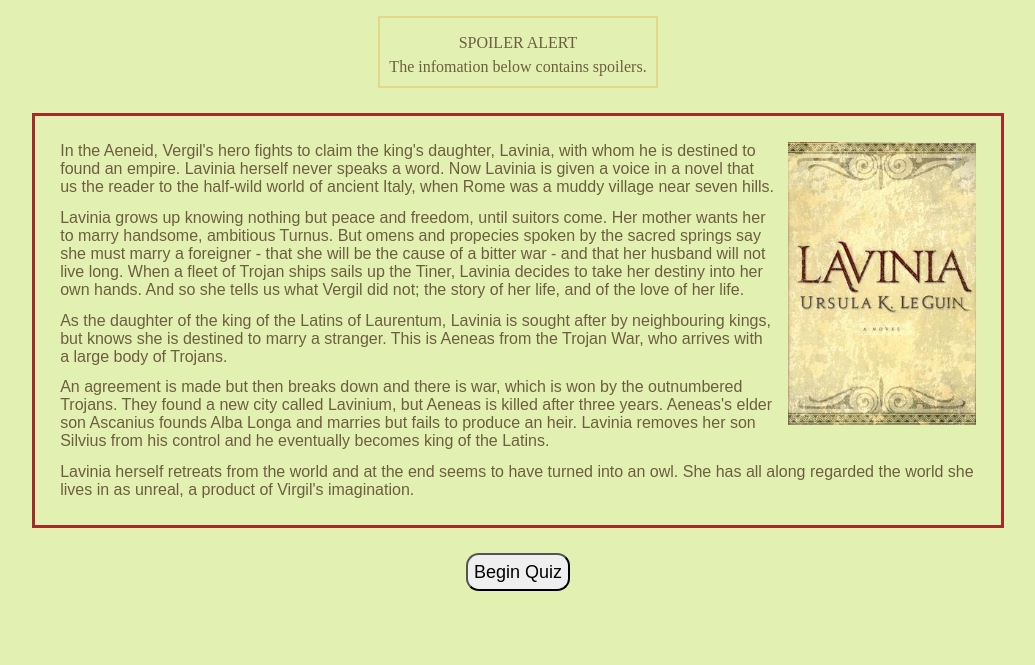
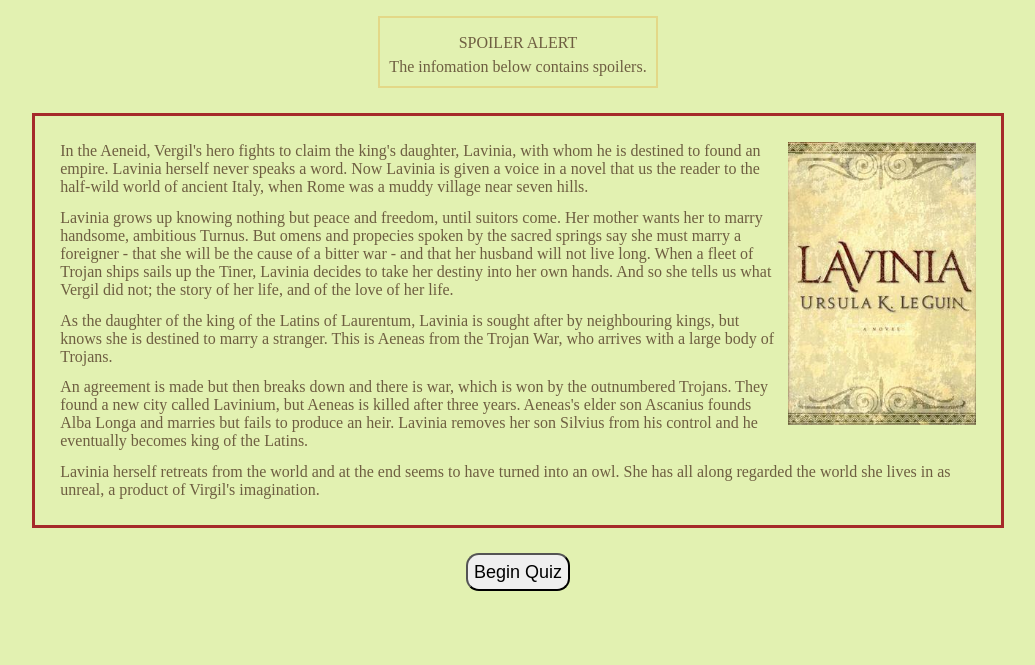
Before and after one commit to franco-ortega/ts-01-quiz-page, a website with bundled scripts: page index.html in a window 1280 px wide. Shown: the part 88-753 px from the top of the page, without its empty margins (122-1157 px from the left). Built offline with nearby package versions, Linux system fonts and the light colour scheme.

Commit message:
remove fantasy font

```diff
--- a/style.css
+++ b/style.css
@@ -26,10 +26,6 @@ header {
 main, section, p, footer {
     margin: 1vw;
     padding: 1vw;
-}
-
-main {
-    font-family: fantasy;
 }
 
 img {
```
